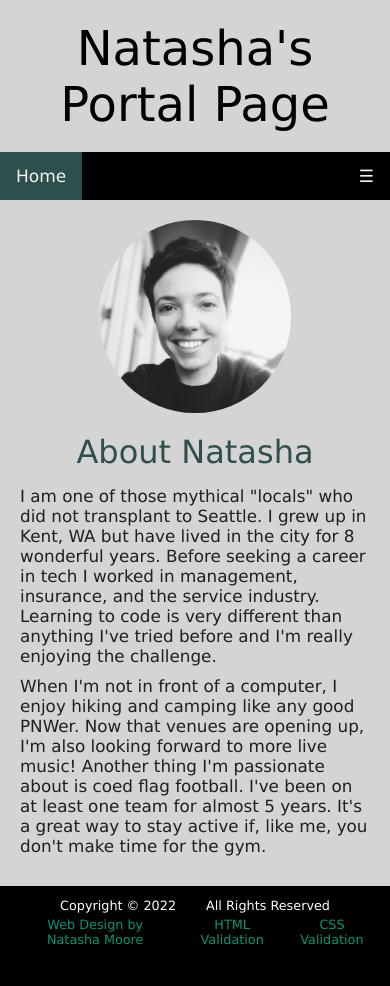
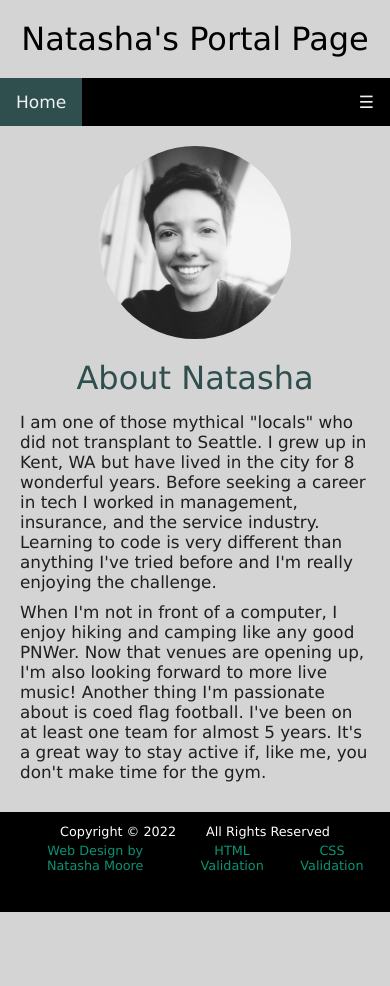
Before and after one commit to NatashaDMoore/it162, a PHP site: page / in a window 390 px wide. After the commit the page ends 912 px from the top, so only its background shows below. Run offline with PHP 8.4, Linux system fonts and the light colour scheme.

Commit message:
fixed html and body height

```diff
--- a/css/styles.css
+++ b/css/styles.css
@@ -7,12 +7,14 @@
     font-family:'Lucida Sans', 'Lucida Sans Regular', 'Lucida Grande', 'Lucida Sans Unicode', Geneva, Verdana, sans-serif;
 }
 
-html {
+html, body {
     background-color: rgb(213, 212, 212);
+    min-height: 100vh;
+
 }
 
 body {
-    min-height: 100vh;
+    min-height: 100%;
 }
 
 #wrapper {
@@ -210,30 +212,30 @@ main p {
 
     .topnav a:not(:first-child), .dropdown .dropbtn {
         display: none;
-      }
+    }
       .topnav a.icon {
         float: right;
         display: block;
-      }
+    }
 
       .topnav.responsive {position: relative;}
       .topnav.responsive a.icon {
         position: absolute;
         right: 0;
         top: 0;
-      }
+    }
       .topnav.responsive a {
         float: none;
         display: block;
         text-align: left;
-      }
+    }
       .topnav.responsive .dropdown {float: none;}
       .topnav.responsive .dropdown-content {position: relative;}
       .topnav.responsive .dropdown .dropbtn {
         display: block;
         width: 100%;
         text-align: left;
-      }
+    }
 
     img.headshot {
         border-radius: 1000px;
@@ -255,6 +257,7 @@ main p {
     }
 
     h1 {
+        font-size: 2em;
         margin: 20px;
     }
 
```
